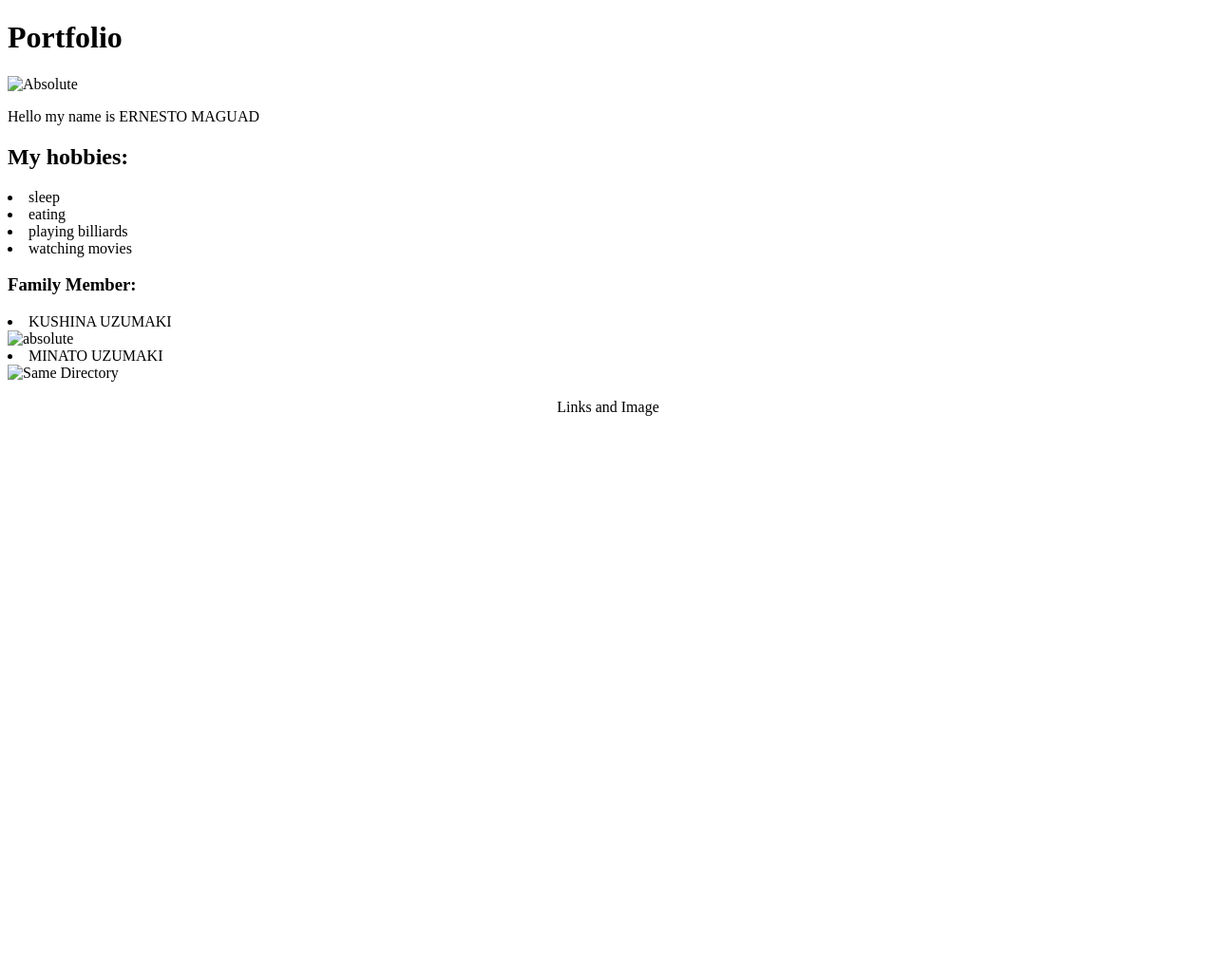
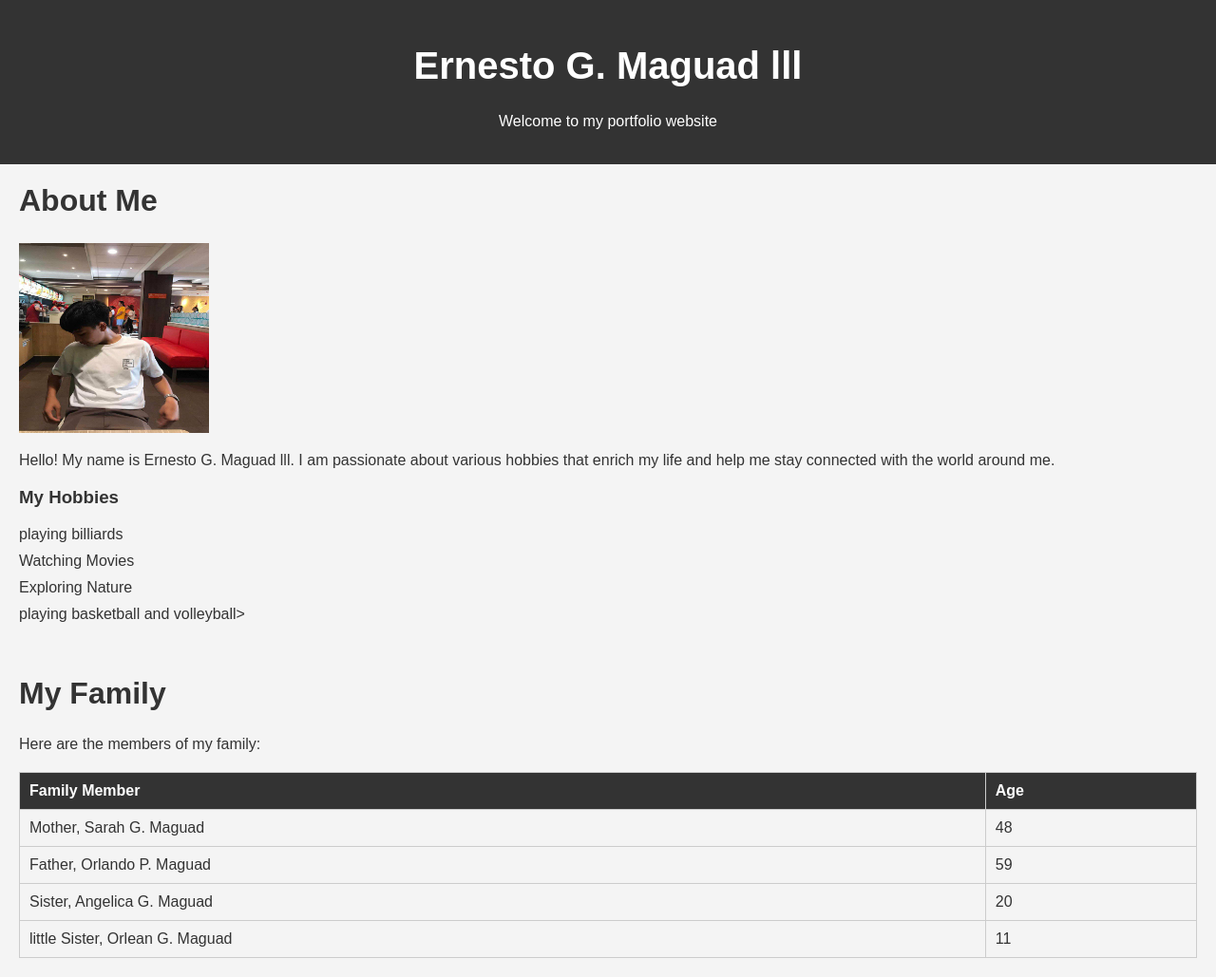
Before and after one commit to ernestomaguad/ernestomaguad.github.io, a plain HTML site: page index.html in a window 1280 px wide. Shown: the whole page at 95% size. Before the commit the page ends 800 px from the top, so only its background shows below. Drawn offline with Linux system fonts and the light colour scheme.

Commit message:
Update index.html

```diff
--- a/index.html
+++ b/index.html
@@ -1,37 +1,111 @@
 <!DOCTYPE html>
-<html>
+<html lang="en">
+<head>
+    <meta charset="UTF-8">
+    <meta name="viewport" content="width=device-width, initial-scale=1.0">
+    <meta http-equiv="X-UA-Compatible" content="ie=edge">
+    <title>Ernesto G. Maguad lll Portfolio</title>
+    <style>
+        body {
+            font-family: Arial, sans-serif;
+            background-color: #f4f4f4;
+            color: #333;
+            margin: 0;
+            padding: 0;
+        }
+        header {
+            background-color: #333;
+            color: #fff;
+            padding: 20px;
+            text-align: center;
+        }
+        section {
+            padding: 20px;
+        }
+        h1 {
+            font-size: 2.5em;
+        }
+        h2 {
+            font-size: 2em;
+            margin-top: 0;
+        }
+        table {
+            width: 100%;
+            border-collapse: collapse;
+            margin-top: 20px;
+        }
+        table, th, td {
+            border: 1px solid #ccc;
+        }
+        th, td {
+            padding: 10px;
+            text-align: left;
+        }
+        th {
+            background-color: #333;
+            color: white;
+        }
+        .hobbies ul {
+            list-style-type: none;
+            padding: 0;
+        }
+        .hobbies li {
+            margin: 10px 0;
+        }
+    </style>
+</head>
+<body>
+    <header>
+        <h1>Ernesto G. Maguad lll </h1>
+        <p>Welcome to my portfolio website</p>
+    </header>
 
-<head>
-    <title>IT101</title>
-</head>
+    <section>
+        <h2>About Me</h2>
+        <img src="erning.jpg"width= 200 height=200 alt="Profile Picture" />
+        <p>Hello! My name is Ernesto G. Maguad lll. I am passionate about various hobbies that enrich my life and help me stay connected with the world around me.</p>
 
-<body>
-    <h1>Portfolio</h1>
+        <div class="hobbies">
+            <h3>My Hobbies</h3>
+            <ul>
+                <li>playing billiards</li>
+                <li>Watching Movies</li>
+                <li>Exploring Nature</li>
+                <li>playing basketball and volleyball>
+            </ul>
+        </div>
+    </section>
 
-     <img src="a.webp" alt="Absolute">
-    <P>Hello my name is ERNESTO MAGUAD</P>
-
-    <h2> My hobbies:</h2>
-    <li>sleep</li>
-    <li>eating</li>
-    <li>playing billiards</li>
-    <li>watching movies
-
-       <br>
- <h3>Family Member:</h3>
- <li>KUSHINA UZUMAKI</li>
-<img src="b.jfif" alt="absolute" width="100px">
-<li>MINATO UZUMAKI</li>
-<img src="0.jfif" alt="Same Directory" width="100px">
-<br>
-
-<br>
-<section>
-    <center>Links and Image</center>
-    <br>
-
-</section>
-
-
+    <section>
+        <h2>My Family</h2>
+        <p>Here are the members of my family:</p>
+        <table>
+            <thead>
+                <tr>
+                    <th>Family Member</th>
+                    <th>Age</th>
+                </tr>
+            </thead>
+            <tbody>
+                <tr>
+                    <td>Mother, Sarah G. Maguad</td>
+                    <td>48</td>
+                </tr>
+                <tr>
+                    <td>Father, Orlando P. Maguad</td>
+                    <td>59</td>
+                </tr>
+                <tr>
+                    <td>Sister, Angelica G. Maguad</td>
+                    <td>20</td>
+                </tr>
+                <tr>
+                    <td>little Sister, Orlean G. Maguad</td>
+                    <td>11</td>
+                </tr>
+                <tr>
+            </tbody>
+        </table>
+    </section>
 </body>
-    <html
+</html>
```
